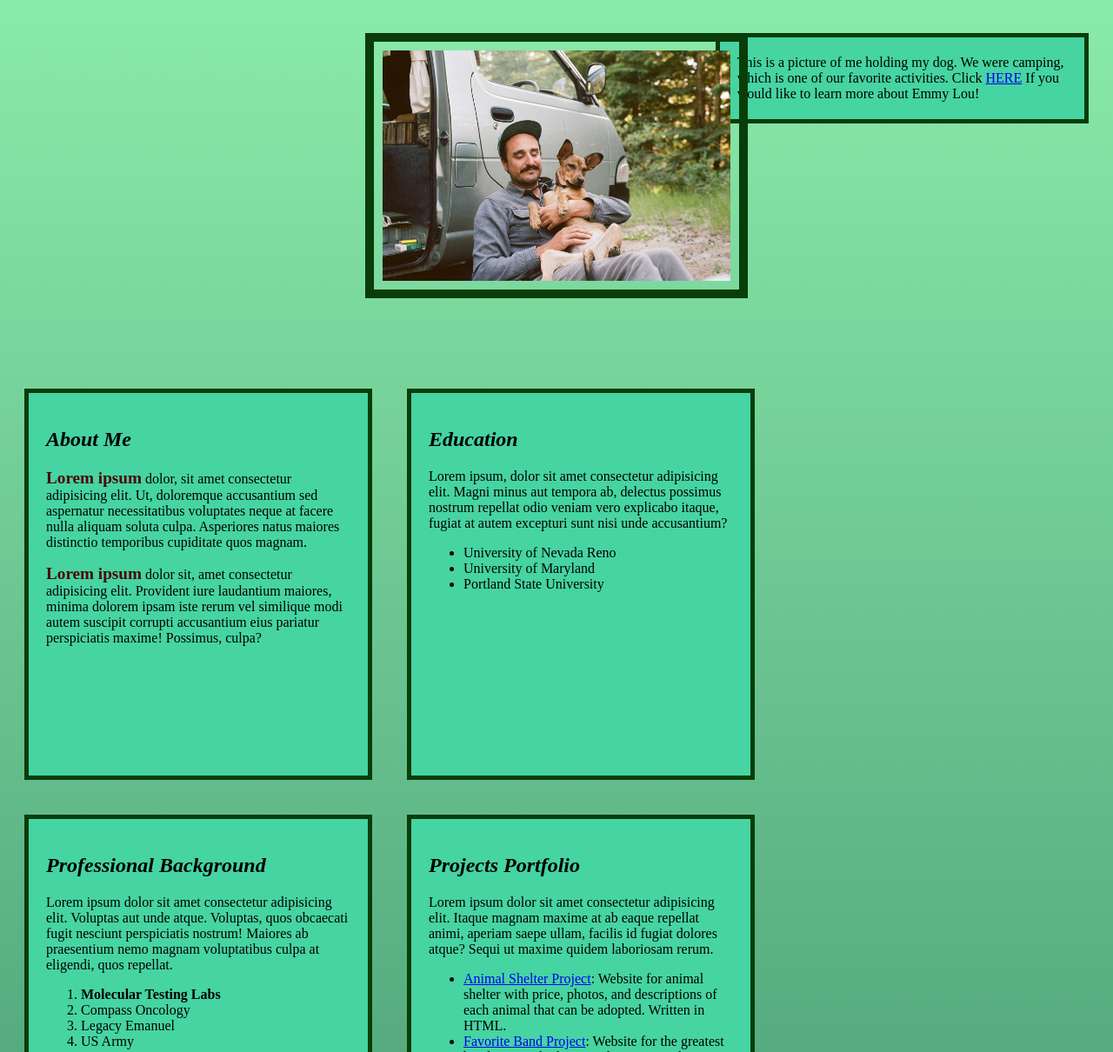
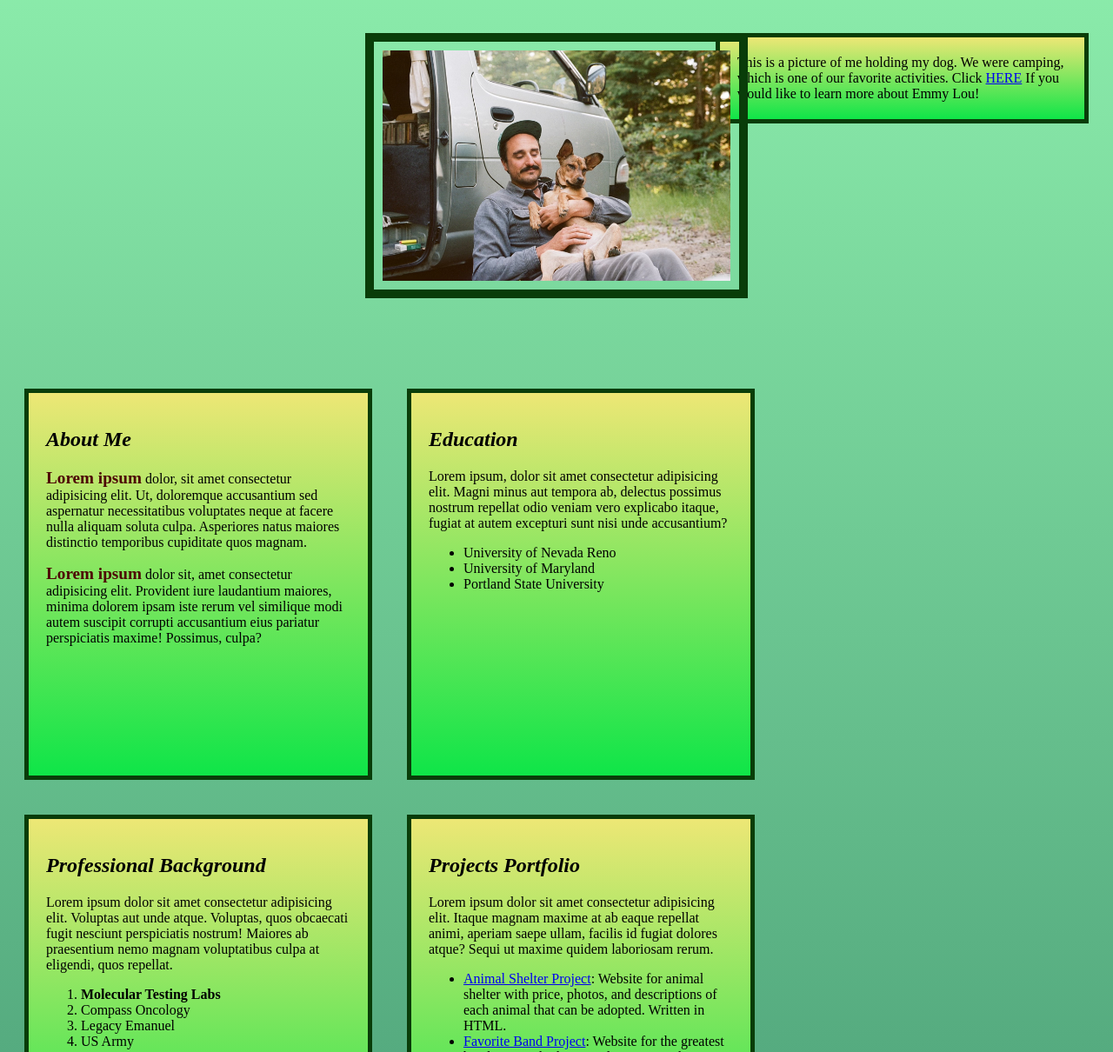
Before and after one commit to jmcmahon01/Portfolio, a plain HTML site: page index.html in a window 1280 px wide. Shown: the part 90-1300 px from the top of the page at 87% size. Drawn offline with Linux system fonts and the light colour scheme.

Commit message:
update gh pages website again to reflect new code

```diff
--- a/css/styles.css
+++ b/css/styles.css
@@ -24,7 +24,7 @@ body {
 .sidebar {
   width: 30%;
   float: right;
-  background-color: rgb(70, 212, 162);
+  background-image: linear-gradient(rgb(237, 231, 117), rgb(15, 229, 72));
   border: 5px solid rgb(9, 61, 9);
   padding: 20px;
   margin: 20px;
@@ -46,7 +46,7 @@ body {
   border: 5px solid rgb(9, 61, 9);
   padding: 20px;
   margin: 20px;
-  background-color: rgb(70, 212, 162);
+  background-image: linear-gradient(rgb(237, 231, 117), rgb(15, 229, 72));
   margin-right: 20px;
 }
 
```
Also changed, not shown: My-Dog-Emmy-Lou.html (+1 -0 lines).
